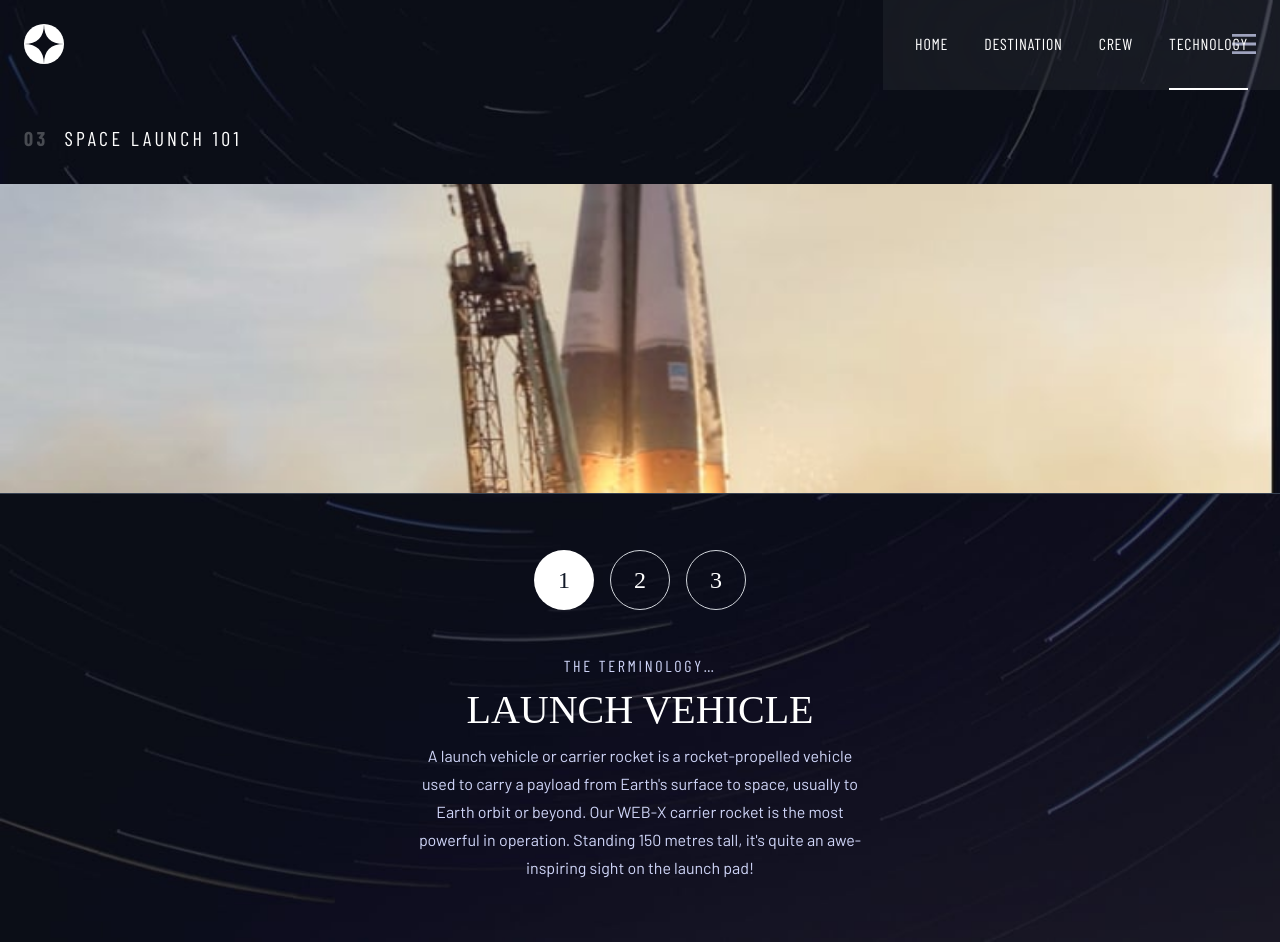
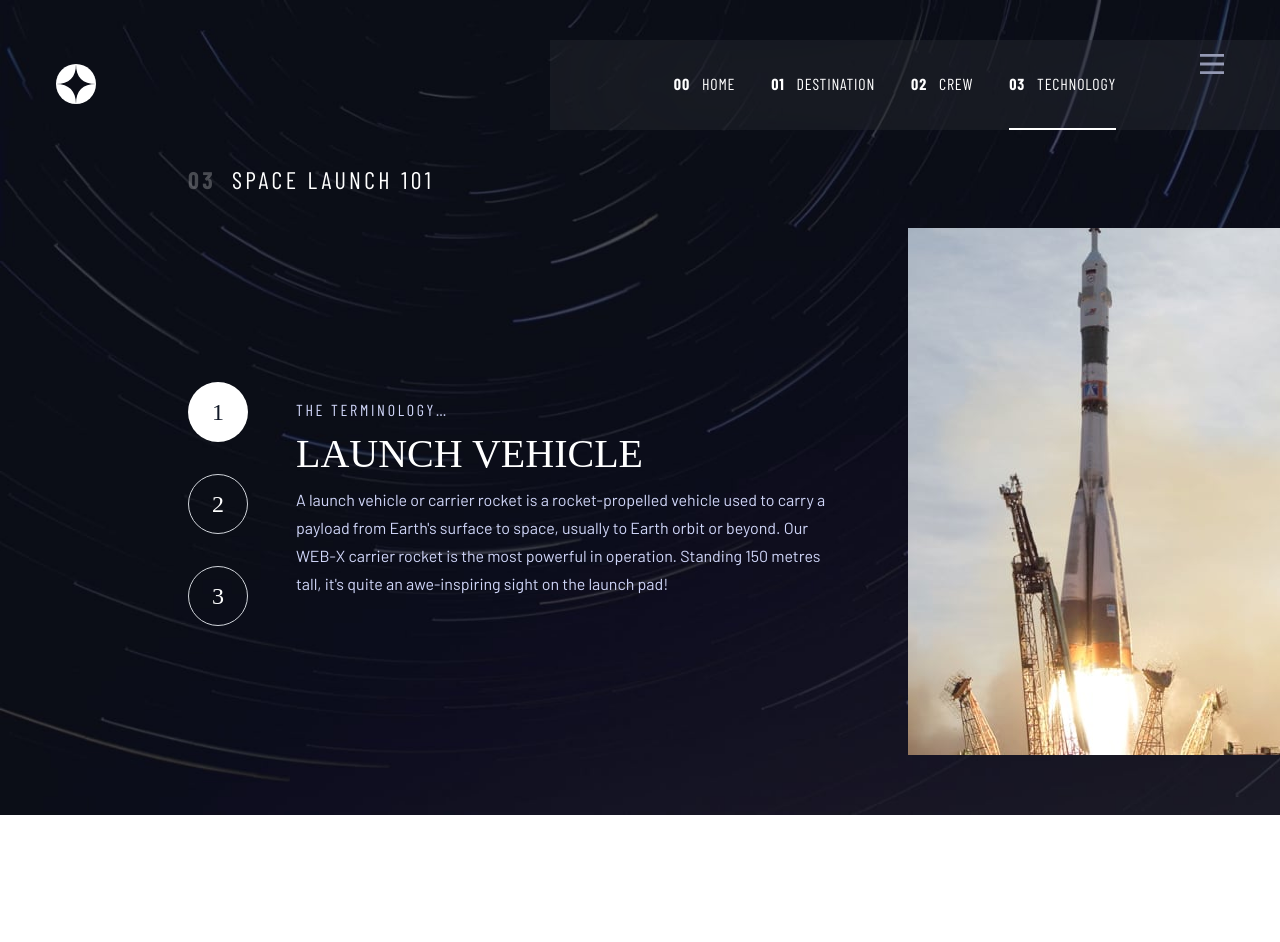
Before and after one commit to ftom2/space-travel, a React (Vite) app: page /technology in a window 1280 px wide. After the commit the page ends 815 px from the top, so only its background shows below. Built offline with nearby package versions, Linux system fonts and the light colour scheme; a web font is replaced by a local one.

Commit message:
Finished Desktop design

```diff
--- a/src/App.css
+++ b/src/App.css
@@ -27,10 +27,29 @@ body {
   color: #0b0d17;
 }
 
-.mobile-nav {
+.main-nav {
   backdrop-filter: blur(81.5485px);
 }
 
 .uppercase {
   text-transform: uppercase;
 }
+
+.explore-btn:after {
+  content: "";
+  position: absolute;
+  left: 0;
+  top: 0;
+  width: 100%;
+  height: 100%;
+  border-radius: inherit;
+  background: hsl(0deg 0% 100% / 0.1);
+  opacity: 0;
+  transition: opacity 400ms linear, transform 400ms ease-in-out;
+}
+
+.explore-btn:hover:after,
+.explore-btn:focus:after {
+  transform: scale(1.5);
+  opacity: 1;
+}
--- a/src/components/DestinationTab.jsx
+++ b/src/components/DestinationTab.jsx
@@ -1,9 +1,11 @@
 export default function Tab({ title, description, distance, travelTime }) {
   return (
     <>
-      <h1 className="mt-5 text-6xl uppercase md:text-5rem">{title}</h1>
+      <h1 className="mt-5 text-6xl uppercase md:text-5rem lg:text-6.25rem">
+        {title}
+      </h1>
 
-      <p className="text-center font-barlow text-primary md:mt-4 md:text-base">
+      <p className="text-center font-barlow text-primary md:mt-4 md:text-base lg:text-lg">
         {description}
       </p>
 
--- a/src/components/MainNav.jsx
+++ b/src/components/MainNav.jsx
@@ -26,9 +26,23 @@ export default function MainNav(props) {
 
   return (
     <nav
-      className={`main-nav fixed right-0 top-0 h-full bg-white bg-opacity-5 w-8/12 text-white mobile-nav p-8 transition transform origin-right z-50 md:h-auto md:w-auto md:py-0 md:absolute ${
-        props.show ? "scale-x-100" : "scale-x-0 md:scale-x-100"
-      }`}
+      className={`main-nav
+        fixed
+        right-0
+        top-0
+        h-full
+        bg-white
+        bg-opacity-5
+        w-8/12
+        text-white
+        p-8 transition transform
+        origin-right
+        z-50
+        md:h-auto md:w-auto md:py-0 md:absolute
+        lg:mt-10
+        lg:pr-41
+        lg:pl-31
+        ${props.show ? "scale-x-100" : "scale-x-0 md:scale-x-100"}`}
     >
       <img
         src="images/icon-close.svg"
@@ -49,8 +63,10 @@ export default function MainNav(props) {
                 }
                 onClick={props.onClick}
               >
-                <span className="font-bold md:hidden">{link.number}</span>
-                <span className="ml-3 md:ml-0">{link.text}</span>
+                <span className="font-bold md:hidden lg:block">
+                  {link.number}
+                </span>
+                <span className="ml-3 md:ml-0 lg:ml-3">{link.text}</span>
               </NavLink>
             </li>
           );
--- a/src/components/MemberTab.jsx
+++ b/src/components/MemberTab.jsx
@@ -1,13 +1,13 @@
 export default function MemeberTab(props) {
   return (
     <>
-      <h3 className="text-base opacity-50 uppercase tracking-wider md:text-2xl">
+      <h3 className="text-base opacity-50 uppercase tracking-wider md:text-2xl lg:text-3xl">
         {props.role}
       </h3>
-      <h1 className=" mt-2 text-2xl uppercase tracking-wider md:text-2.5rem">
+      <h1 className="mt-2 text-2xl uppercase tracking-wider md:text-2.5rem lg:text-3.5rem lg:mt-4">
         {props.name}
       </h1>
-      <p className="text-primary text-base font-barlow text-center mt-4">
+      <p className="text-primary text-base font-barlow text-center mt-4 lg:text-left lg:text-lg lg:mt-7">
         {props.bio}
       </p>
     </>
--- a/src/components/PageTitle.jsx
+++ b/src/components/PageTitle.jsx
@@ -1,10 +1,14 @@
-export default function PageTitle(props) {
+export default function PageTitle({ number, text, className }) {
   return (
-    <h4 className="text-base font-barlow-cond text-white flex tracking-3.37px font-barlow-cond md:w-full md:text-xl">
+    <h4
+      className={`text-base font-barlow-cond text-white flex tracking-3.37px font-barlow-cond md:w-full md:text-xl lg:text-2xl ${
+        className ? className : ""
+      }`}
+    >
       <span className="font-bold opacity-25 mix-blend-normal text-white">
-        {props.number}
+        {number}
       </span>
-      <span className="ml-4 uppercase">{props.text}</span>
+      <span className="ml-4 uppercase">{text}</span>
     </h4>
   );
 }
--- a/src/components/TechTab.jsx
+++ b/src/components/TechTab.jsx
@@ -5,7 +5,7 @@ export default function TechTab({ name, description }) {
         THE TERMINOLOGY…
       </h3>
       <h1 className="text-2xl uppercase mt-2 md:text-2.5rem md:mt-4">{name}</h1>
-      <p className="text-primary mt-4 font-barlow leading-25px text-base max-w-458px md:leading-28px ">
+      <p className="text-primary mt-4 font-barlow leading-25px text-base max-w-458px md:leading-28px lg:max-w-800px">
         A launch vehicle or carrier rocket is a rocket-propelled vehicle used to
         carry a payload from Earth's surface to space, usually to Earth orbit or
         beyond. Our WEB-X carrier rocket is the most powerful in operation.
--- a/src/pages/App.jsx
+++ b/src/pages/App.jsx
@@ -6,9 +6,9 @@ import MainNav from "../components/MainNav";
 function App() {
   const [showNav, setShowNav] = useState(false);
   return (
-    <div className="min-h-screen bg-page">
-      <header className="text-white flex justify-between items-center px-6 pt-6">
-        <Link to="/">
+    <div className="min-h-screen bg-page flex flex-col">
+      <header className="text-white flex justify-between items-center px-6 pt-6 lg:px-14">
+        <Link to="/" className="lg:mt-10">
           <img
             src="images/logo.svg"
             alt=""
--- a/src/pages/Destinations.jsx
+++ b/src/pages/Destinations.jsx
@@ -1,9 +1,12 @@
 import { useEffect, useState } from "react";
+import { useMediaQuery } from "react-responsive";
 import { destinations } from "../../data.json";
 import PageTitle from "../components/PageTitle";
 import Tab from "../components/DestinationTab";
 
 export default function Destinations() {
+  const isMobile = useMediaQuery({ query: "(max-width: 767.9px)" });
+  const isDesktop = useMediaQuery({ query: "(min-width: 1024px)" });
   const [selectedTab, setSelectedTab] = useState("Moon");
   const [selectedDestination, setSelectedDestination] = useState(
     destinations.find((item) => item.name === selectedTab)
@@ -39,19 +42,21 @@ export default function Destinations() {
   }
 
   return (
-    <div className="text-white flex flex-col items-center mt-6 px-6 pb-15 md:mt-15">
+    <div className="text-white flex flex-col items-center mt-6 px-6 pb-15 md:mt-15  lg:pl-41 lg:pr-34">
       <PageTitle number="01" text="PICK YOUR DESTINATION" />
+      <div className="flex flex-col items-center lg:flex-row lg:gap-x-39">
         <img
           src={selectedDestination.images.webp}
           alt={selectedTab}
           className="w-170px h-170px mt-8 w-300px h-300px"
         />
 
+        <div className="flex flex-col items-center">
           <ul className="tabs flex mt-6 text-sm gap-x-6 tracking-wider font-barlow-cond md:mt-14">
             {renderTabs()}
           </ul>
 
-      <div className="tab-content flex flex-col items-center md:mt-8 md:max-w-573px">
+          <div className="tab-content flex flex-col items-center md:mt-8 md:max-w-573px lg:max-w-auto">
             <Tab
               title={selectedDestination.name}
               description={selectedDestination.description}
@@ -60,5 +65,7 @@ export default function Destinations() {
             />
           </div>
         </div>
+      </div>
+    </div>
   );
 }
--- a/src/pages/Home.jsx
+++ b/src/pages/Home.jsx
@@ -15,8 +15,14 @@ export default function Home() {
 
   const navigate = useNavigate();
 
+  function goToDestination(e) {
+    e.preventDefault();
+    navigate("/destinations");
+  }
+
   return (
-    <div className="text-primary text-center mt-12 px-6 flex flex-col items-center pb-12 md:mt-26">
+    <div className="text-primary text-center mt-12 px-6 flex flex-col items-center pb-12 md:mt-26 lg:flex-row lg:justify-between lg:px-165px  ">
+      <div>
         <h4 className="text-base text-xl font-barlow-cond">
           SO, YOU WANT TO TRAVEL TO
         </h4>
@@ -24,19 +30,21 @@ export default function Home() {
           SPACE
         </h1>
 
-      <p className="font-barlow leading-6 md:max-w-28.125rem">
+        <p className="font-barlow leading-6 md:max-w-28.125rem lg:text-lg">
           Let’s face it; if you want to go to space, you might as well genuinely
           go to outer space and not hover kind of on the edge of it. Well sit
           back, and relax because we’ll give you a truly out of this world
           experience!
         </p>
+      </div>
 
-      <div
-        className="mt-20 rounded-full bg-white h-150px w-150px flex items-center justify-center text-dark text-2rem cursor-pointer md:h-242px md:w-242px"
-        onClick={() => navigate("/destinations")}
+      <a
+        href="#"
+        className="explore-btn relative mt-20 rounded-full bg-white h-150px w-150px flex items-center justify-center text-dark text-2rem cursor-pointer md:h-242px md:w-242px"
+        onClick={goToDestination}
       >
         <span>EXPLORE</span>
-      </div>
+      </a>
     </div>
   );
 }
--- a/src/pages/Technology.jsx
+++ b/src/pages/Technology.jsx
@@ -43,27 +43,32 @@ export default function Technology() {
   }
 
   return (
-    <div className="text-white flex flex-col items-center mt-6 pb-15 md:mt-15">
-      <div className="md:w-full md:px-6">
-        <PageTitle number="03" text="space launch 101" />
-      </div>
+    <div className="text-white flex flex-col items-center mt-6 pb-15 md:mt-15 lg:pl-41 lg:grid lg:grid-cols-3">
+      <PageTitle
+        number="03"
+        text="space launch 101"
+        className="md:w-full md:px-6 lg:col-span-3"
+      />
       <img
         src={
-          isMobile
+          isMobile || isDesktop
             ? selectedTechnology.images.portrait
             : selectedTechnology.images.landscape
         }
         alt={selectedTab}
-        className="w-full h-170px mt-8 border-b border-gray-700 object-cover md:h-310px"
+        className="w-full h-170px mt-8 border-b border-gray-700 object-cover md:h-310px lg:col-start-3 lg:border-none lg:w-515px lg:h-527px lg:justify-self-end"
       />
+      <div className="flex flex-col items-center lg:flex-row lg:row-start-2 lg:col-span-2 lg:mr-12">
+        <ul className="tabs flex mt-8 gap-x-4 px-6 md:mt-14 lg:flex-col lg:gap-y-8">
+          {renderTabs()}
+        </ul>
 
-      <ul className="tabs flex mt-8 gap-x-4 px-6 md:mt-14">{renderTabs()}</ul>
-
-      <div className="tab-content flex flex-col items-center mt-6 px-6 text-white text-center md:mt-11">
-        <Tab
-          name={selectedTechnology.name}
-          description={selectedTechnology.description}
-        />
+        <div className="tab-content flex flex-col items-center mt-6 px-6 text-white text-center md:mt-11 lg:text-left lg:items-start">
+          <Tab
+            name={selectedTechnology.name}
+            description={selectedTechnology.description}
+          />
+        </div>
       </div>
     </div>
   );
```
Also changed, not shown: src/pages/Crew.jsx (+13 -10 lines). Lines whose indentation alone changed are shown as unchanged.
